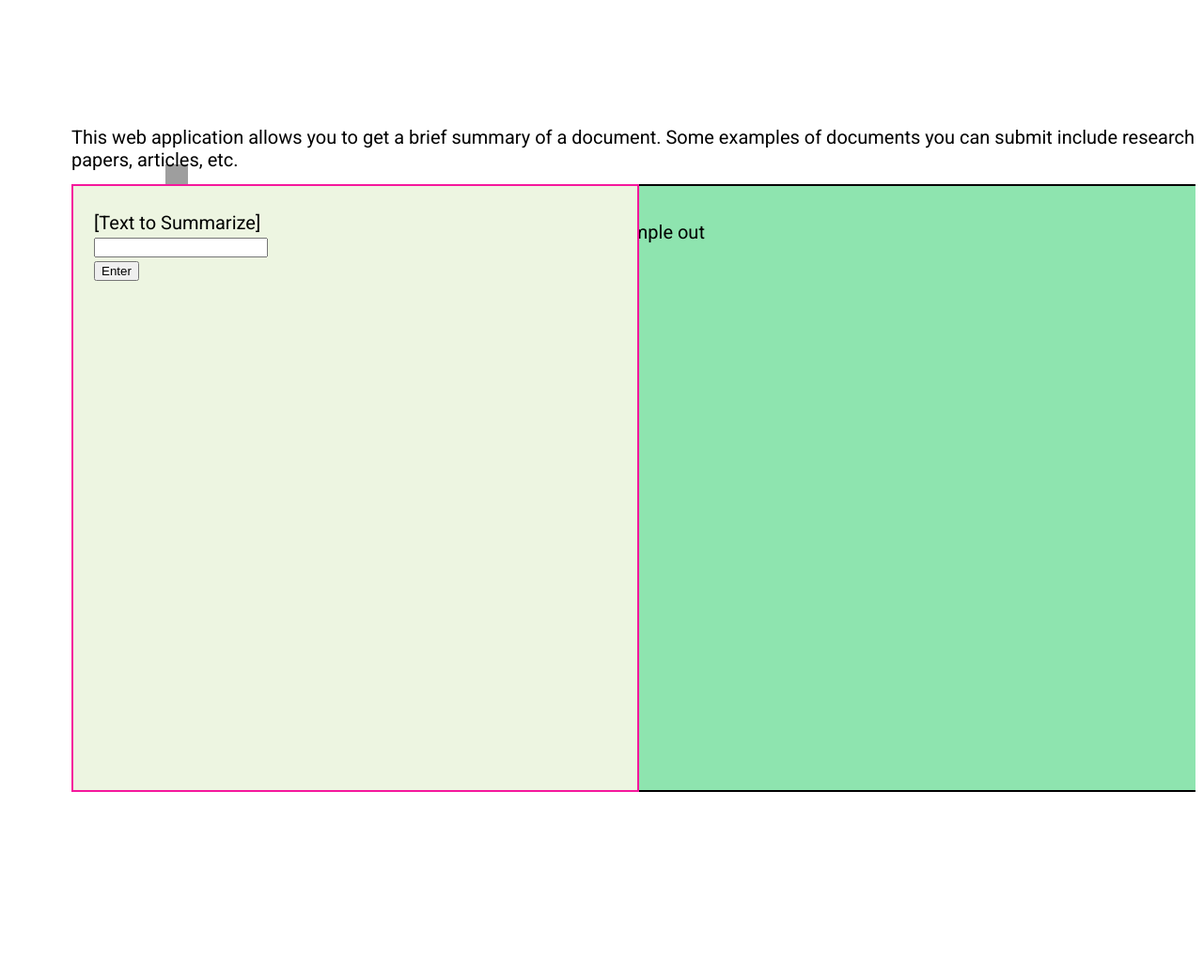
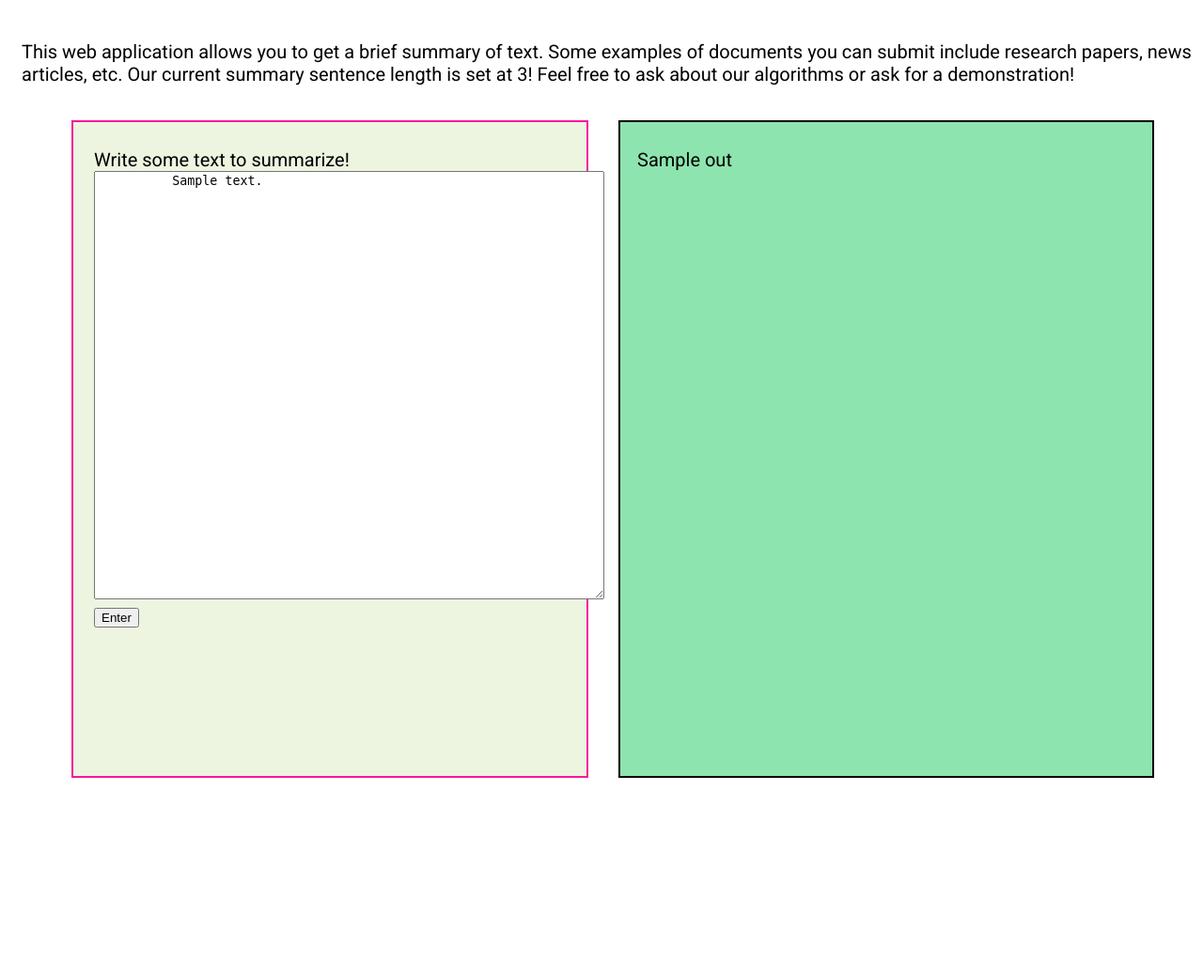
Before and after one commit to AnushreeTib/EOH_2022, a Flask app: template templates/index.html in a window 1280 px wide. Shown: the whole page at 94% size. Run offline with Flask 2, Linux system fonts and the light colour scheme; the template is opened without the code that fills it: most values are stand-ins (such as "Sample title", 1, 10 or a date in 2020); parts of the project's set-up code (start-up, migrations or seed data) failed here and were passed over; grey boxes are pictures that could not be loaded.

Commit message:
Fixed boxes and adjusted model code to only output summary

```diff
--- a/app.py
+++ b/app.py
@@ -10,11 +10,16 @@ def main():
 
 @app.route("/", methods=['post'])
 def POST_text():
-  #print("hello")
   text = request.form['to_summarise']
+  sentence_number = None
+  # sentence_number = request.form['sentence_number']
 
   if len(text) > 0:
-    out = output(text)
+    if sentence_number:
+      out = output(text, summary_sentence_count=sentence_number)
+    else:
+      out = output(text)
+    print(out)
 
     return render_template('index.html', out = out, text = text), 200
 
--- a/backend.py
+++ b/backend.py
@@ -22,27 +22,25 @@ stopwords = nltk.corpus.stopwords.words('english')
 # print(stopwords)
 
 def preprocess(text):
-  formatted_text = text.lower()
-  tokens = []
-  for token in nltk.word_tokenize(formatted_text):
-    tokens.append(token)
-  #print(tokens)
-  tokens = [word for word in tokens if word not in stopwords and word not in string.punctuation]
-  formatted_text = ' '.join(element for element in tokens)
+    text = re.sub(r'\s+', ' ', text)
+    formatted_text = text.lower()
+    tokens = []
+    for token in nltk.word_tokenize(formatted_text):
+        tokens.append(token)
+    #print(tokens)
+    tokens = [word for word in tokens if word not in stopwords and word not in string.punctuation]
+    formatted_text = ' '.join(element for element in tokens)
 
-  return formatted_text
+    return formatted_text
 
-def output(original_text):
+def output(original_text, summary_sentence_count=3):
     formatted_text = preprocess(original_text)
-    # formatted_text
 
     word_frequency = nltk.FreqDist(nltk.word_tokenize(formatted_text))
-    # word_frequency
 
     highest_frequency = max(word_frequency.values())
 
     for word in word_frequency.keys():
-        #print(word)
         word_frequency[word] = (word_frequency[word] / highest_frequency)
 
     sentence_list = nltk.sent_tokenize(original_text)
@@ -58,20 +56,8 @@ def output(original_text):
                 score_sentences[sentence] += word_frequency[word]
 
 
-    best_sentences = heapq.nlargest(3, score_sentences, key = score_sentences.get)
+    best_sentences = heapq.nlargest(summary_sentence_count, score_sentences, key = score_sentences.get)
 
     summary = ' '.join(best_sentences)
 
-    text = ''
-    # display(HTML(f'<h2>Summary</h2>'))
-
-    for sentence in sentence_list:
-        #print(sentence)
-        #text += sentence
-        if sentence in best_sentences:
-            text += sentence.replace(sentence, f"{sentence}" + ' ')
-        else:
-            text += ' ' + sentence
-
-    # display(HTML(f"""{text}"""))
-    return text
+    return summary
--- a/static/main.css
+++ b/static/main.css
@@ -18,13 +18,14 @@ body {
   color: #fff;
 }
 .v2_4 {
-  width: 604px;
-  height: 647px;
+  /* second box (output) */
+  width: 570px;
+  height: 700px;
   background: rgba(142,228,175,1);
   opacity: 1;
   position: absolute;
-  top: 188px;
-  left: 669px;
+  top: 120px;
+  left: 650px;
   border: 2px solid rgba(0,0,0,1);
   overflow: hidden;
 }
@@ -42,11 +43,11 @@ body {
   overflow: hidden;
 }
 .v2_11 {
-  width: 140px;
+  width: 510px;
   color: rgba(0,0,0,1);
   position: absolute;
-  top: 227px;
-  left: 641px;
+  top: 150px;
+  left: 670px;
   font-family: Roboto;
   font-weight: Regular;
   font-size: 20px;
@@ -70,8 +71,8 @@ body {
   width: 100%;
   color: rgba(0,0,0,1);
   position: absolute;
-  top: 126px;
-  left: 68px;
+  top: 35px;
+  left: 15px;
   font-family: Roboto;
   font-weight: Regular;
   font-size: 20px;
@@ -92,12 +93,13 @@ body {
   overflow: hidden;
 }
 .v2_6 {
-  width: 604px;
-  height: 647px;
+   /* first box (input) */
+  width: 550px;
+  height: 700px;
   background: rgba(237,245,225,1);
   opacity: 1;
   position: absolute;
-  top: 188px;
+  top: 120px;
   left: 68px;
   border: 2px solid rgba(245,23,156,1);
   overflow: hidden;
@@ -106,7 +108,7 @@ body {
   width: 533px;
   color: rgba(0,0,0,1);
   position: absolute;
-  top: 217px;
+  top: 150px;
   left: 92px;
   font-family: Roboto;
   font-weight: Regular;
--- a/templates/index.html
+++ b/templates/index.html
@@ -10,21 +10,34 @@
     <div class="v2_2">
       <div class="name"></div>
       <div class="v2_4"></div>
-      <div class="v7_3"></div>
+      <!-- <div class="v7_3"></div> -->
       <span class="v2_11" >
         {{out}}
       </span>
       <div class="v2_13"></div>
       <span class="v32_3">
-        This web application allows you to get a brief summary of a document.
-        Some examples of documents you can submit include research papers, articles, etc.
+        This web application allows you to get a brief summary of text. Some examples of documents you can submit include research papers, news articles, etc. Our current summary sentence length is set at 3! Feel free to ask about our algorithms or ask for a demonstration!
+        <!-- <br>
+        Input how many sentences you would like your summary to contain:
+        <form method="post">
+          <textarea id="sentence_number" name="sentence_number" rows="1" cols="10">
+            {{sentence_number}}
+          </textarea> -->
+          <!-- <br>
+          <input type="submit" value="Enter">
+        </form> -->
       </span>
       <div class="v39_5"></div>
       <div class="v2_6"></div>
       <span class="v7_2">
-        [Text to Summarize]
+        Write some text to summarize!
+        <br>
         <form method="post">
-          <input type="text" name="to_summarise" />
+          <textarea id="to_summarise" name="to_summarise" rows="30" cols="65">
+          {{text}}
+          </textarea>
+          <!-- <input type="text" name="to_summarise" />
+          {{text}} -->
           <br>
           <input type="submit" value="Enter">
         </form>
```
